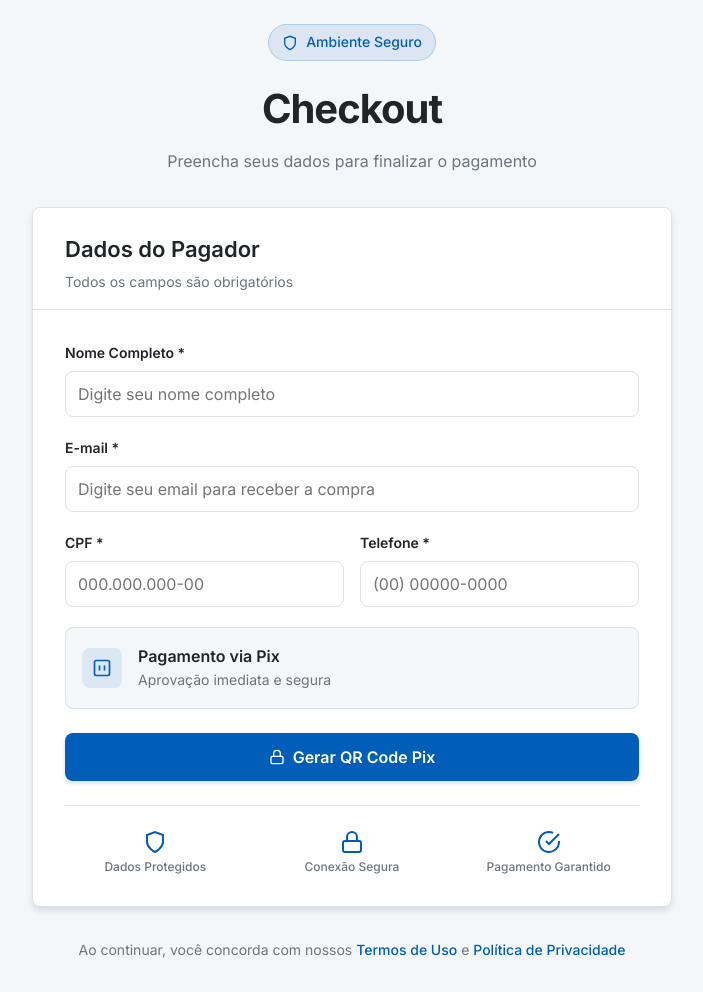
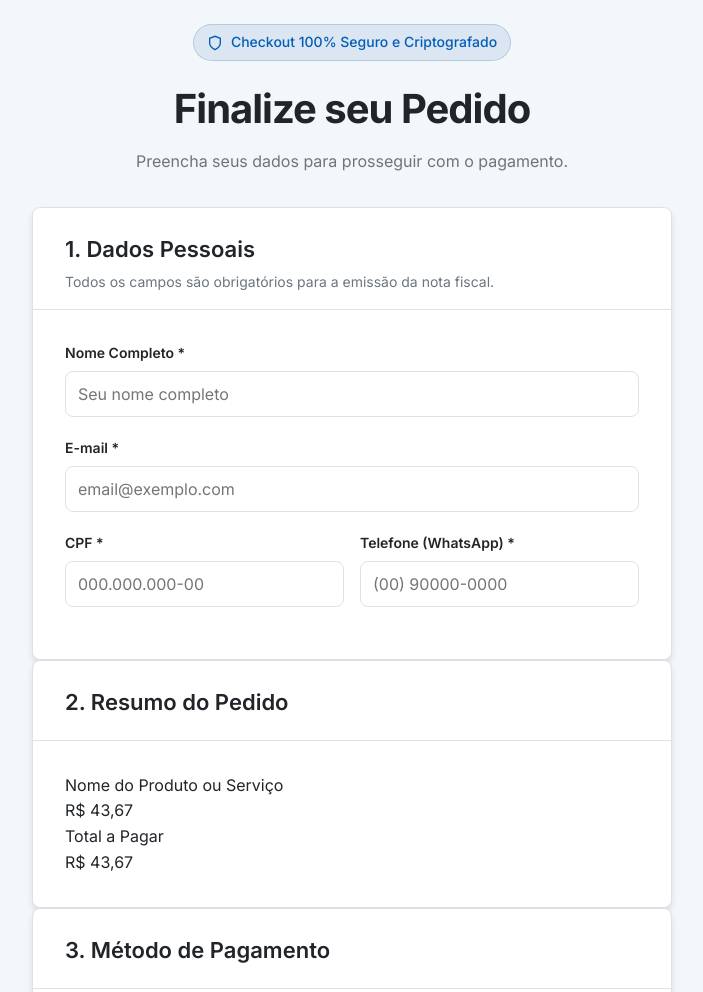
Before and after one commit to Hyundai-auto/check2teste, a website: page public/index.html in a window 1280 px wide. Shown: the top 992 px of the page, without its empty margins (288-991 px from the left). Drawn offline with nearby package versions, Linux system fonts and the light colour scheme.

Commit message:
Update index.html

```diff
--- a/public/index.html
+++ b/public/index.html
@@ -3,45 +3,45 @@
 <head>
     <meta charset="UTF-8">
     <meta name="viewport" content="width=device-width, initial-scale=1.0">
-    <title>Checkout</title>
-    <link href="https://fonts.googleapis.com/css2?family=Inter:wght@300;400;500;600;700&display=swap" rel="stylesheet">
+    <title>Checkout Seguro - Finalize sua Compra</title>
+    <link href="https://fonts.googleapis.com/css2?family=Inter:wght@400;500;600;700&display=swap" rel="stylesheet">
     <link rel="stylesheet" href="style.css">
 </head>
 <body>
     <!-- Tela de Formulário -->
     <div id="formScreen" class="min-h-screen">
         <div class="checkout-container">
-            <!-- Header com selo de segurança -->
-            <div class="header-section">
+            <!-- Header com selo de segurança e foco na marca -->
+            <header class="header-section">
                 <div class="security-badge">
                     <svg class="icon" viewBox="0 0 24 24" fill="none" stroke="currentColor" stroke-width="2">
                         <path d="M12 22s8-4 8-10V5l-8-3-8 3v7c0 6 8 10 8 10z"></path>
                     </svg>
-                    <span>Ambiente Seguro</span>
+                    <span>Checkout 100% Seguro e Criptografado</span>
                 </div>
-                <h1 class="main-title">Checkout</h1>
-                <p class="subtitle">Preencha seus dados para finalizar o pagamento</p>
-            </div>
+                <h1 class="main-title">Finalize seu Pedido</h1>
+                <p class="subtitle">Preencha seus dados para prosseguir com o pagamento.</p>
+            </header>
 
             <!-- Card do formulário -->
             <div class="card">
                 <div class="card-header">
-                    <h2 class="card-title">Dados do Pagador</h2>
-                    <p class="card-description">Todos os campos são obrigatórios</p>
+                    <h2 class="card-title">1. Dados Pessoais</h2>
+                    <p class="card-description">Todos os campos são obrigatórios para a emissão da nota fiscal.</p>
                 </div>
                 <div class="card-content">
                     <form id="checkoutForm">
                         <!-- Nome Completo -->
                         <div class="form-group">
                             <label for="fullName">Nome Completo *</label>
-                            <input type="text" id="fullName" placeholder="Digite seu nome completo" required>
+                            <input type="text" id="fullName" placeholder="Seu nome completo" required>
                             <span class="error-message" id="fullNameError"></span>
                         </div>
 
                         <!-- E-mail -->
                         <div class="form-group">
                             <label for="email">E-mail *</label>
-                            <input type="email" id="email" placeholder="Digite seu email para receber a compra" required>
+                            <input type="email" id="email" placeholder="email@exemplo.com" required>
                             <span class="error-message" id="emailError"></span>
                         </div>
 
@@ -54,14 +54,42 @@
                             </div>
 
                             <div class="form-group">
-                                <label for="phone">Telefone *</label>
-                                <input type="tel" id="phone" placeholder="(00) 00000-0000" maxlength="15" required>
+                                <label for="phone">Telefone (WhatsApp) *</label>
+                                <input type="tel" id="phone" placeholder="(00) 90000-0000" maxlength="15" required>
                                 <span class="error-message" id="phoneError"></span>
                             </div>
                         </div>
+                    </form>
+                </div>
+            </div>
 
-                        <!-- Método de pagamento -->
-                        <div class="payment-method-box">
+            <!-- Card do Produto (Novo elemento para credibilidade) -->
+            <div class="card product-summary-card">
+                <div class="card-header">
+                    <h2 class="card-title">2. Resumo do Pedido</h2>
+                </div>
+                <div class="card-content">
+                    <div class="product-item">
+                        <div class="product-details">
+                            <p class="product-name">Nome do Produto ou Serviço</p>
+                            <p class="product-price-unit">R$ 43,67</p>
+                        </div>
+                    </div>
+                    <div class="summary-line total-line">
+                        <p class="summary-label">Total a Pagar</p>
+                        <p class="summary-value">R$ 43,67</p>
+                    </div>
+                </div>
+            </div>
+
+            <!-- Card do Pagamento -->
+            <div class="card payment-card">
+                <div class="card-header">
+                    <h2 class="card-title">3. Método de Pagamento</h2>
+                </div>
+                <div class="card-content">
+                    <!-- Método de pagamento Pix -->
+                    <div class="payment-method-box selected">
                         <div class="payment-method-content">
                             <div class="payment-icon">
                                 <svg viewBox="0 0 24 24" fill="none" stroke="currentColor" stroke-width="2">
@@ -72,71 +100,68 @@
                             </div>
                             <div>
                                 <p class="payment-title">Pagamento via Pix</p>
-                                    <p class="payment-subtitle">Aprovação imediata e segura</p>
+                                <p class="payment-subtitle">Aprovação imediata e sem taxas adicionais</p>
                             </div>
+                        </div>
+                        <div class="payment-badge">
+                            <svg viewBox="0 0 24 24" fill="none" stroke="currentColor" stroke-width="2">
+                                <polyline points="20 6 9 17 4 12"></polyline>
+                            </svg>
+                            <span>Selecionado</span>
                         </div>
                     </div>
 
                     <!-- Botão de submit -->
-                        <button type="submit" class="btn-primary" id="submitBtn">
+                    <button type="submit" form="checkoutForm" class="btn-primary" id="submitBtn">
                         <svg class="btn-icon" viewBox="0 0 24 24" fill="none" stroke="currentColor" stroke-width="2">
                             <rect x="3" y="11" width="18" height="11" rx="2" ry="2"></rect>
                             <path d="M7 11V7a5 5 0 0 1 10 0v4"></path>
                         </svg>
-                            <span id="btnText">Gerar QR Code Pix</span>
+                        <span id="btnText">Gerar QR Code Pix e Finalizar Compra</span>
                     </button>
+                </div>
+            </div>
 
-                        <!-- Elementos de confiança -->
+            <!-- Elementos de confiança aprimorados -->
             <div class="trust-badges">
                 <div class="trust-item">
                     <svg viewBox="0 0 24 24" fill="none" stroke="currentColor" stroke-width="2">
                         <path d="M12 22s8-4 8-10V5l-8-3-8 3v7c0 6 8 10 8 10z"></path>
                     </svg>
-                                <p>Dados Protegidos</p>
-                            </div>
-                            <div class="trust-item">
-                                <svg viewBox="0 0 24 24" fill="none" stroke="currentColor" stroke-width="2">
-                                    <rect x="3" y="11" width="18" height="11" rx="2" ry="2"></rect>
-                                    <path d="M7 11V7a5 5 0 0 1 10 0v4"></path>
-                                </svg>
-                                <p>Conexão Segura</p>
+                    <p>Dados Protegidos por Criptografia SSL</p>
                 </div>
                 <div class="trust-item">
                     <svg viewBox="0 0 24 24" fill="none" stroke="currentColor" stroke-width="2">
                         <path d="M22 11.08V12a10 10 0 1 1-5.93-9.14"></path>
                         <polyline points="22 4 12 14.01 9 11.01"></polyline>
                     </svg>
-                                <p>Pagamento Garantido</p>
-                            </div>
-                        </div>
-                    </form>
+                    <p>Pagamento Garantido e Processado pelo Banco Central</p>
                 </div>
             </div>
 
             <!-- Footer -->
-            <div class="footer">
+            <footer class="footer">
                 <p>
                     Ao continuar, você concorda com nossos
                     <a href="#" class="link">Termos de Uso</a> e
-                    <a href="#" class="link">Política de Privacidade</a>
+                    <a href="#" class="link">Política de Privacidade</a>.
                 </p>
-            </div>
+                <p class="company-info">© 2024 [Nome da Sua Empresa]. Todos os direitos reservados.</p>
+            </footer>
         </div>
     </div>
 
     <!-- Loading Overlay -->
     <div id="loadingOverlay" class="loading-overlay" style="display: none;">
         <div class="spinner"></div>
-        <p>Gerando QR Code...</p>
+        <p>Processando pedido e gerando QR Code...</p>
     </div>
 
     <!-- Toast Notification -->
     <div id="toast" class="toast"></div>
 
-    <!-- EmailJS SDK -->
+    <!-- Scripts (manter a estrutura original) -->
     <script type="text/javascript" src="https://cdn.jsdelivr.net/npm/@emailjs/browser@3/dist/email.min.js"></script>
-
-    <!-- Script principal -->
     <script src="script.js"></script>
 </body>
 </html>
```
Lines whose indentation alone changed are shown as unchanged.
